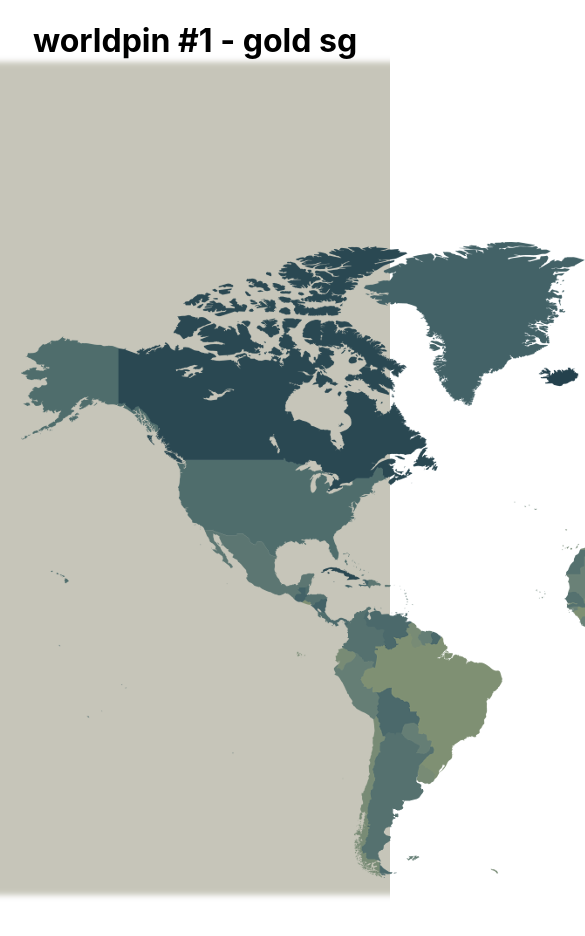
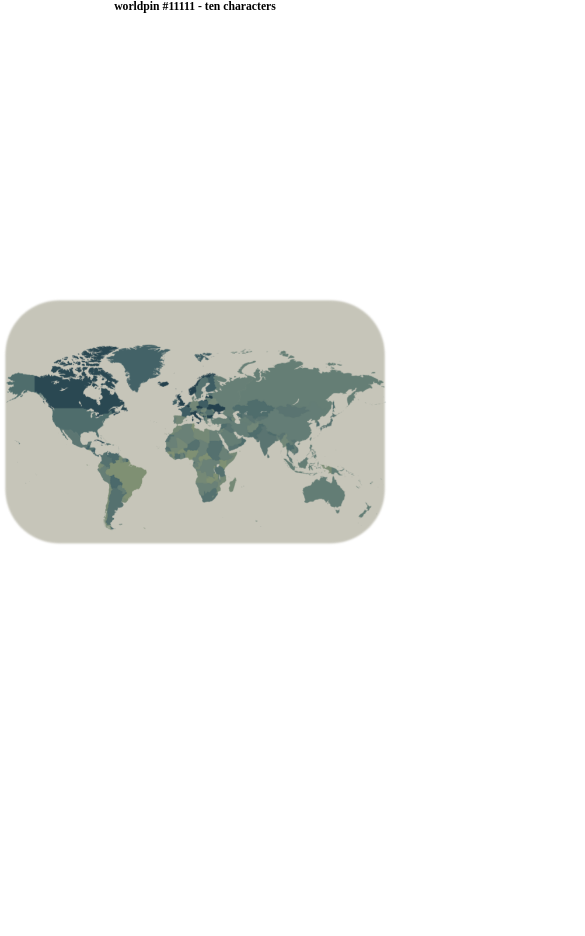
Before and after one commit to mackenzie-km/worldpin, a React (Create React App) app: page / in a window 390 px wide. Shown: the top 936 px of the page, 585 px wide, since content can reach past the window. After the commit the page ends 844 px from the top, so only its background shows below. Built offline with nearby package versions, Linux system fonts and the light colour scheme.

Commit message:
adding in more css and styling to make images responsive

```diff
--- a/src/App.css
+++ b/src/App.css
@@ -1,25 +1,43 @@
 .App {
-  text-align: center;
   background-image: url('./worldpin_canvas_background.png');
   background-repeat: no-repeat;
-  background-position: center;
-}
-
-.App-logo {
-  height: 40vmin;
-}
-
-.App-header {
-  background-color: #282c34;
-  min-height: 100vh;
-  display: flex;
-  flex-direction: column;
-  align-items: center;
-  justify-content: center;
-  font-size: calc(10px + 2vmin);
-  color: white;
+  background-position: center center;
+  background-attachment: fixed;
+  background-size: contain;
+  margin: 0px;
+  height: 100vh;
+  width: 100vw;
+  text-align: center;
 }
 
 .App-link {
   color: #09d3ac;
 }
+
+.canvas-container {
+  text-align: center;
+  height: inherit;
+  width: inherit;
+}
+
+h1 {
+  font-family: 'Raleway', serif;
+  max-height: 5vh;
+  display: inline;
+}
+
+header.canvas-title {
+  font-size: 1.5vw;
+  width: inherit;
+  max-height: 5vh;
+}
+
+.canvas-map {
+  margin: auto;
+  height: 95vh;
+  width: inherit;
+  background-repeat: no-repeat;
+  background-position: center center;
+  background-attachment: fixed;
+  background-size: contain;
+}
--- a/src/components/canvas/CanvasMap.js
+++ b/src/components/canvas/CanvasMap.js
@@ -3,8 +3,7 @@ import defaultMap from '../../worldpin_canvas_map.png';
 
 const CanvasMap = (props) => {
   return (
-    <div className="canvas-map">
-      <img src={props.url || defaultMap } />
+    <div className="canvas-map" style={{ backgroundImage: `url(${props.url || defaultMap})` }}>
     </div>
   )
 }
--- a/src/containers/CanvasContainer.js
+++ b/src/containers/CanvasContainer.js
@@ -5,9 +5,9 @@ import CanvasMap from '../components/canvas/CanvasMap.js';
 class CanvasContainer extends PureComponent {
   render() {
     return (
-      <div>
-          <CanvasTitle title={"gold sg"} id={1} />
-          <CanvasMap />
+      <div class="canvas-container">
+          <CanvasTitle title={"ten characters"} id={11111} />
+          <CanvasMap url={null} />
       </div>
     )
   }
```
